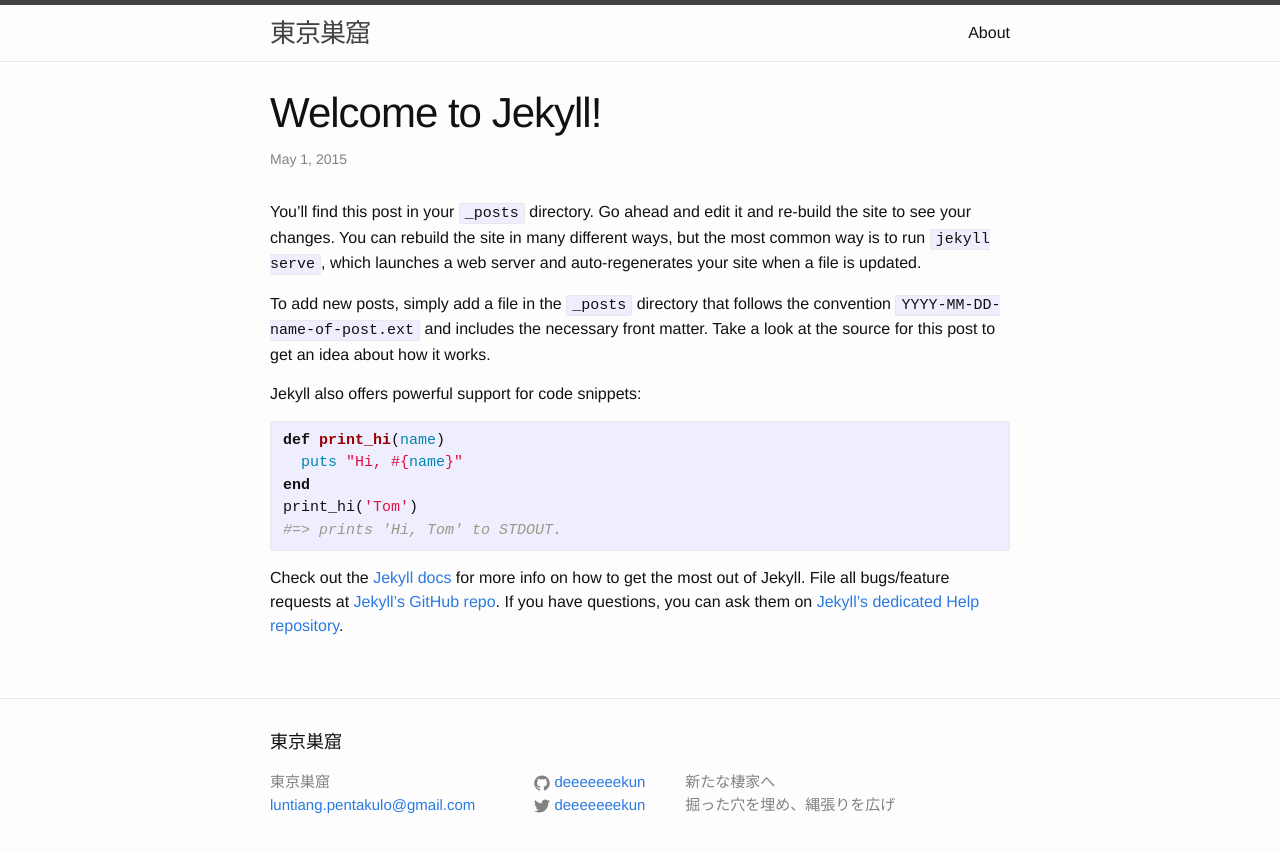
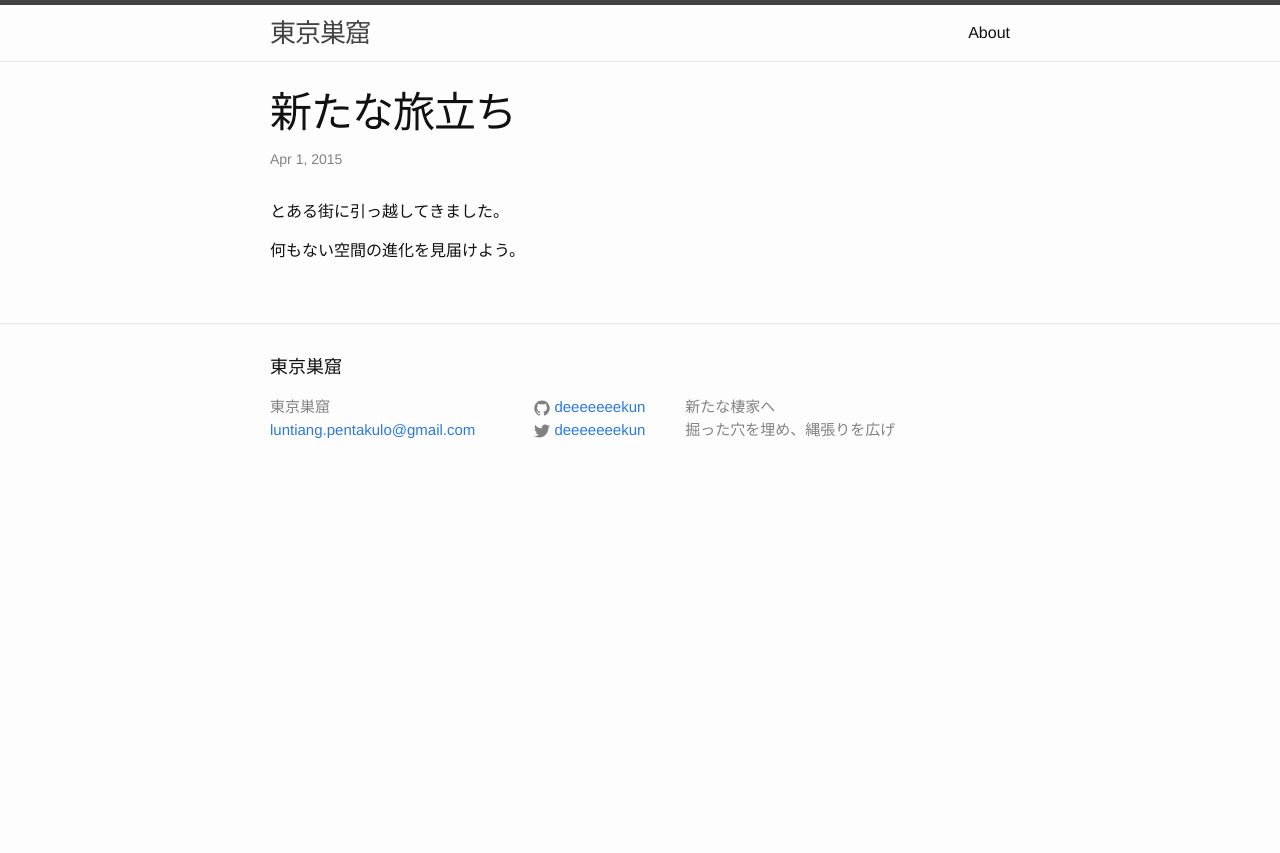
Before and after one commit to davidgenesiscruz/deeeeeeekun.github.io, a Jekyll site: the page built from _posts/2015-05-01-welcome-to-jekyll.markdown, in a window 1280 px wide. Shown: the top 853 px of the page. Built offline with Jekyll 4.4.1, drawn with Linux system fonts in a browser that asks for light colours.

Commit message:
first post

```diff
--- a/_posts/2015-05-01-welcome-to-jekyll.markdown
+++ b/_posts/2015-05-01-welcome-to-jekyll.markdown
@@ -1,25 +1,9 @@
 ---
 layout: post
-title:  "Welcome to Jekyll!"
-date:   2015-05-01 17:42:29
-categories: jekyll update
+title:  "新たな旅立ち"
+date:   2015-04-01 15:07:36
+categories: インテリア 部屋
 ---
-You’ll find this post in your `_posts` directory. Go ahead and edit it and re-build the site to see your changes. You can rebuild the site in many different ways, but the most common way is to run `jekyll serve`, which launches a web server and auto-regenerates your site when a file is updated.
+とある街に引っ越してきました。
 
-To add new posts, simply add a file in the `_posts` directory that follows the convention `YYYY-MM-DD-name-of-post.ext` and includes the necessary front matter. Take a look at the source for this post to get an idea about how it works.
-
-Jekyll also offers powerful support for code snippets:
-
-{% highlight ruby %}
-def print_hi(name)
-  puts "Hi, #{name}"
-end
-print_hi('Tom')
-#=> prints 'Hi, Tom' to STDOUT.
-{% endhighlight %}
-
-Check out the [Jekyll docs][jekyll] for more info on how to get the most out of Jekyll. File all bugs/feature requests at [Jekyll’s GitHub repo][jekyll-gh]. If you have questions, you can ask them on [Jekyll’s dedicated Help repository][jekyll-help].
-
-[jekyll]:      http://jekyllrb.com
-[jekyll-gh]:   https://github.com/jekyll/jekyll
-[jekyll-help]: https://github.com/jekyll/jekyll-help
+何もない空間の進化を見届けよう。
```
